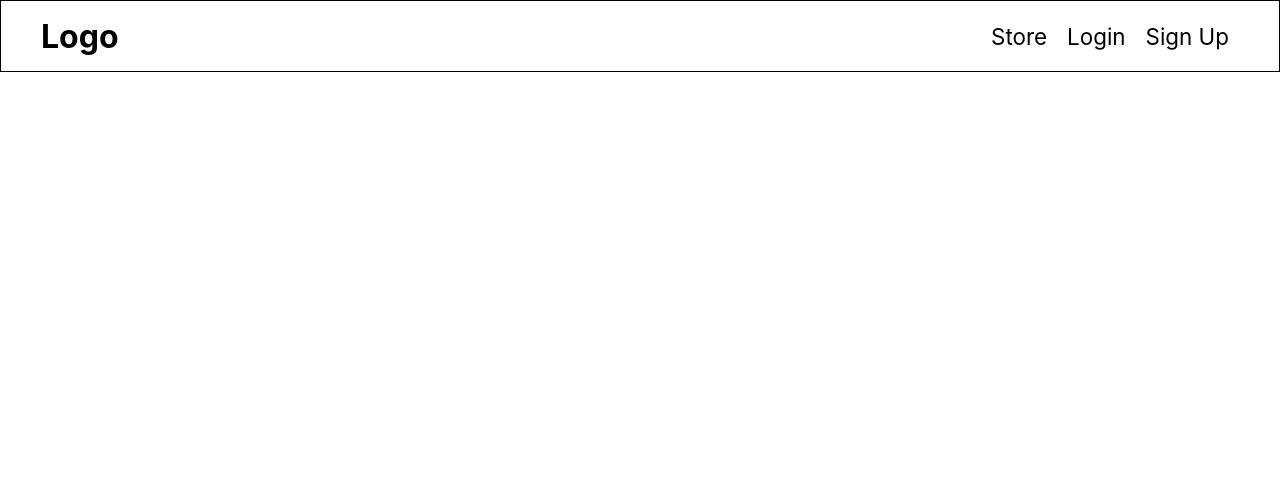
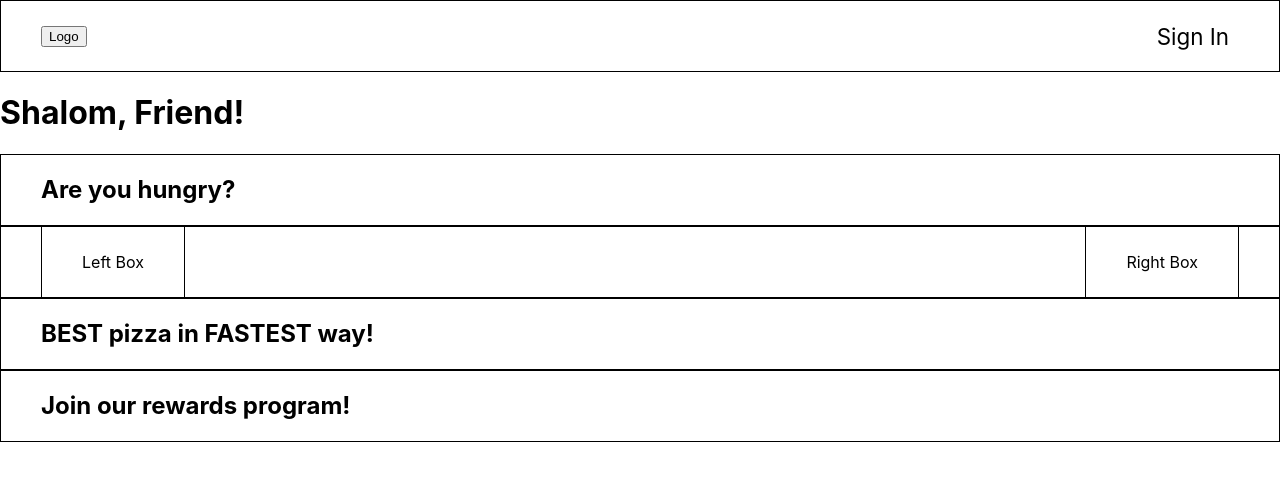
Before and after one commit to MVP-Marketplace/Pies-and-Fries, a React (Create React App) app in the folder client/: page / in a window 1280 px wide. Shown: the top 480 px of the page. Built offline with nearby package versions, Linux system fonts and the light colour scheme.

Commit message:
added containers to homepage

```diff
--- a/client/src/App.js
+++ b/client/src/App.js
@@ -6,6 +6,7 @@ import UserDashboard from './components/UserDashboard'
 import { AppContextProvider } from './context/AppContext'
 import Navbar from './components/Navbar'
 import Store from './components/Store'
+import Home from './pages/Home'
 
 function App() {
   const [userLoggedIn, setUserLogginIn] = useState(false)
@@ -14,7 +15,8 @@ function App() {
     <AppContextProvider>
       <Navbar
       userLoggedIn={userLoggedIn}
-       setUserLogginIn ={setUserLogginIn}/>
+      setUserLogginIn ={setUserLogginIn}/>
+      <Route exact path="/" component={Home}/>
       <Route exact path="/signin" render={() => (
         <SignIn
         signIn={true}
--- a/client/src/components/Navbar.js
+++ b/client/src/components/Navbar.js
@@ -18,19 +18,18 @@ const Navbar = (props) => {
     return(
         <div className="container">
             <div className="navLogo">
-                <h1>Logo</h1>
+              <Link to = "/">
+                <button type = "button">Logo</button>
+                </Link>
             </div>
             <div className="navOptions">
 
 
                 {props.userLoggedIn &&  <Link to ="/dashboard" className="navItem">Dashboard</Link>}
-                <Link to ="/store" className="navItem">Store</Link>
                 {props.userLoggedIn ?
                     <Link to="/signin" className="navItem" onClick={() => logoutUser()}>Logout</Link>
-                :   <Link to ="/signin" className="navItem">Login</Link>
+                :   <Link to ="/signin" className="navItem">Sign In</Link>
                 }
-                {!props.userLoggedIn &&  <Link to ="/signUp" className="navItem">Sign Up</Link>}
-
             </div>
         </div>
     )
--- /dev/null
+++ b/client/src/pages/Home.js
@@ -0,0 +1,29 @@
+import React from 'react'
+import { Container } from 'react-bootstrap';
+import Navbar from '../components/Navbar';
+
+const home = () => {
+
+
+    return (
+        <div>
+            <h1>Shalom, Friend!</h1>
+            <Container>
+                <h2>Are you hungry?</h2>
+            </Container>
+            <Container>
+                <Container>Left Box</Container>
+                <Container>Right Box</Container>
+            </Container>
+            <Container>
+                <h2>BEST pizza in FASTEST way!</h2>
+            </Container>
+            <Container>
+                <h2>Join our rewards program!</h2>
+            </Container>
+
+        </div>
+    )
+}
+
+export default home
```
